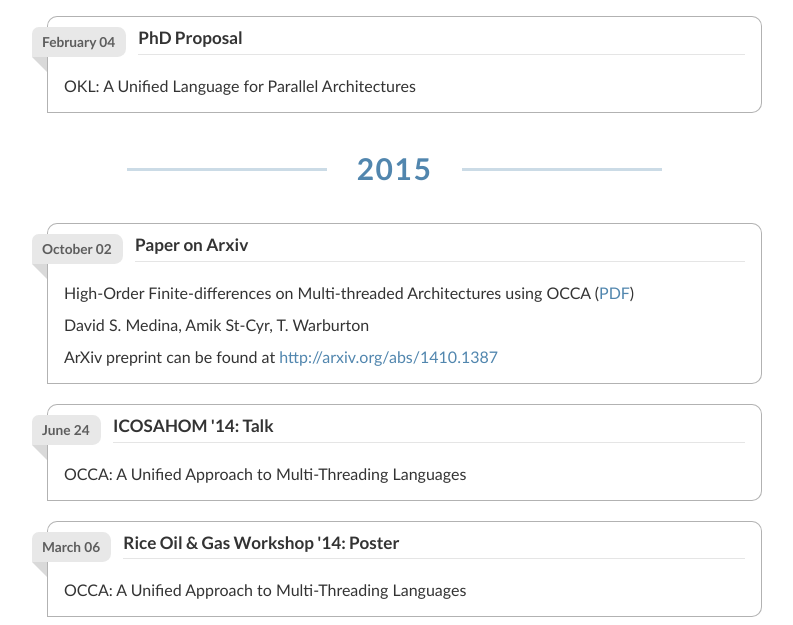
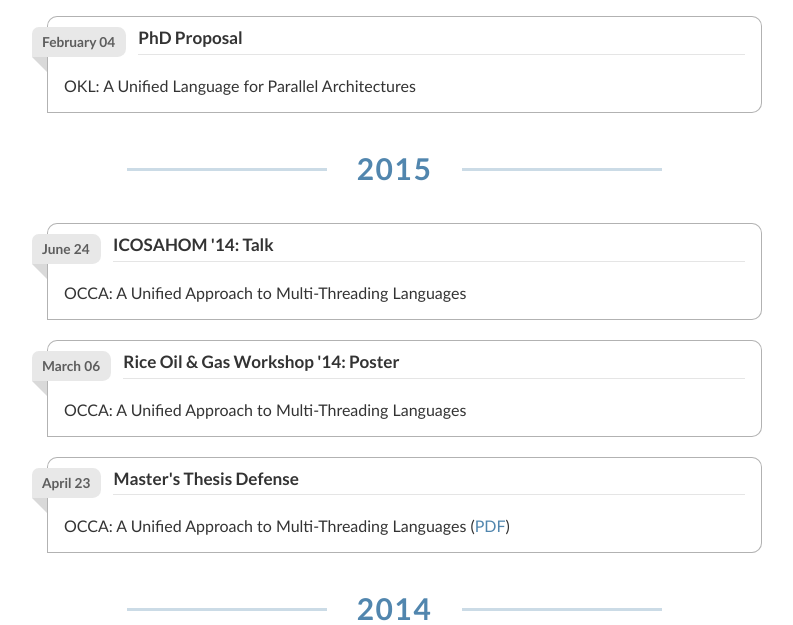
Before and after one commit to dmed256/dmed256.com, a PHP site: page / in a window 1280 px wide. Shown: the part 1614-2239 px from the top of the page, without its empty margins (363-1156 px from the left). Run offline with PHP 8.4, Linux system fonts and the light colour scheme.

Commit message:
[Posts] Update

```diff
--- a/postsContent.php
+++ b/postsContent.php
@@ -72,16 +72,6 @@
 <div class="ui horizontal divider feedDivider"> 2015 </div>
 
 <div class="feed"
-     date="October 02"
-     title="Paper on Arxiv">
-  High-Order Finite-differences on Multi-threaded Architectures using OCCA (<a href="/pdfs/papers/highOrderFD.pdf" class="link">PDF</a>)
-  </br>
-  David S. Medina, Amik St-Cyr, T. Warburton
-  </br>
-  ArXiv preprint can be found at <a href="http://arxiv.org/abs/1410.1387" class="link">http://arxiv.org/abs/1410.1387</a>
-</div>
-
-<div class="feed"
      date="June 24"
      title="ICOSAHOM '14: Talk">
   OCCA: A Unified Approach to Multi-Threading Languages
```
